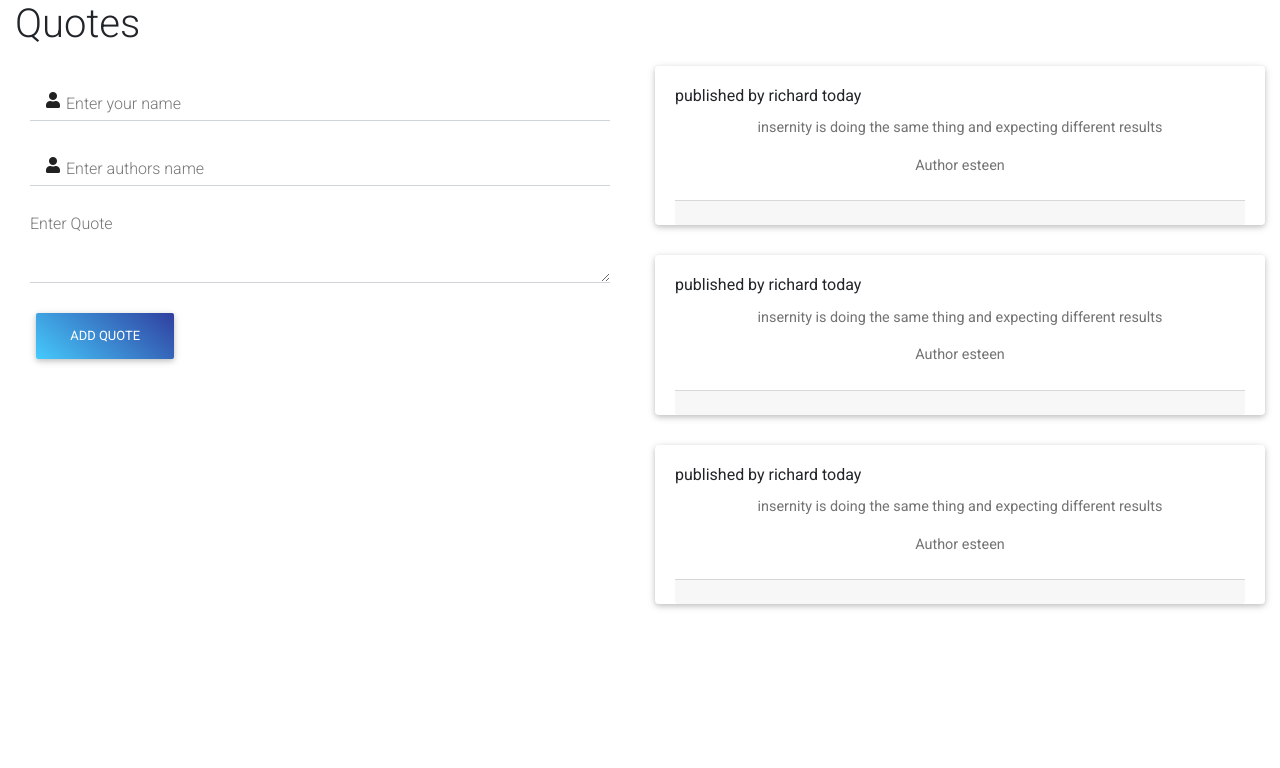
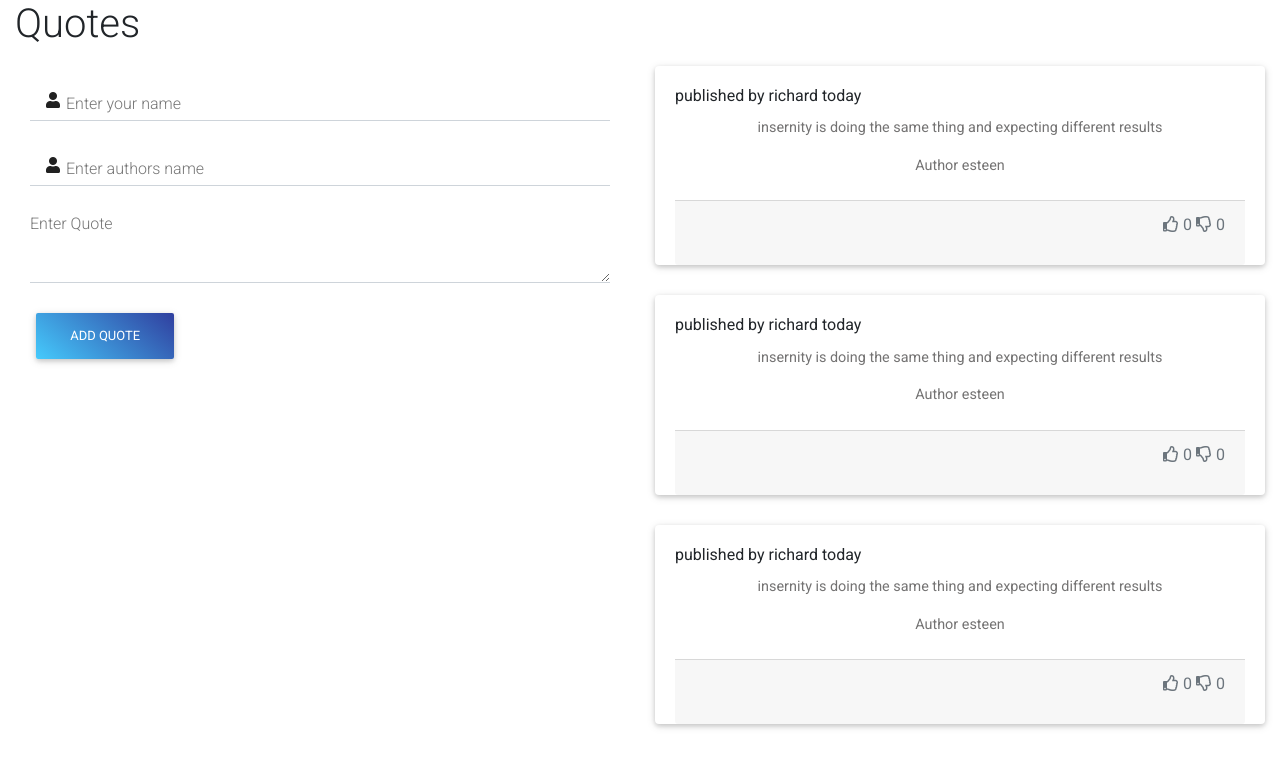
Before and after one commit to richardkefa/Quotes, an Angular app: page / in a window 1280 px wide. Shown: the top 768 px of the page. Built offline with nearby package versions, Linux system fonts and the light colour scheme.

Commit message:
add upvote downvote counter

```diff
--- a/src/app/app.component.html
+++ b/src/app/app.component.html
@@ -1,10 +1,10 @@
 <div class="container-fluid">
-  <h1>Quotes</h1>
+  <h1 class="animated rollIn 4s slow">Quotes</h1>
   <div class="row">
     <div class="col-md-6">
       <app-quote-form (addquote)="addNewQuote($event)"></app-quote-form>
     </div>
-    <div class="col-md-6">
+    <div class="col-md-6" style="overflow: scroll;">
       <div class="card card-cascade wider"  *ngFor='let Quote of quotes; let i=index'>
 
         <!-- Card content -->
@@ -17,7 +17,7 @@
           <!-- Card footer -->
           <div class="card-footer text-muted text-center mt-4">
             <div class="text-right">
-             <app-quotevotes></app-quotevotes>
+             <app-quotevotes [quotes]='Quote'(upvote)='upVote($event,i)' (downvote)='downVote($event,i)'></app-quotevotes>
             </div>
           </div>
 
--- a/src/app/app.component.ts
+++ b/src/app/app.component.ts
@@ -18,4 +18,12 @@ export class AppComponent {
     Quote.entryDate=new Date();
     this.quotes.push(Quote);
   }
+  upVote(value,index){
+    if(value){
+      value.upvote++;
+      this.quotes.push(index,value)
+    }
+
+
+  }
 }
--- a/src/app/quotevotes/quotevotes.component.html
+++ b/src/app/quotevotes/quotevotes.component.html
@@ -0,0 +1 @@
+<p><i class="far fa-thumbs-up" (click)="upVote(true)"></i>  {{quotes.upvote}} <i class="far fa-thumbs-down" (click)="downVote(true)"></i> {{quotes.downvote}}</p>
--- a/src/app/quotevotes/quotevotes.component.ts
+++ b/src/app/quotevotes/quotevotes.component.ts
@@ -1,4 +1,4 @@
-import { Component, OnInit, Input } from '@angular/core';
+import { Component, OnInit, Input, Output, EventEmitter } from '@angular/core';
 import { Quotes } from '../quotes';
 
 @Component({
@@ -9,6 +9,14 @@ import { Quotes } from '../quotes';
 export class QuotevotesComponent implements OnInit {
 
   @Input() quotes:Quotes;
+  @Output() upvote= new EventEmitter<boolean>();
+  upVote(upVote:boolean){
+    this.upvote.emit(upVote);
+  };
+  @Output() downvote= new EventEmitter<boolean>();
+  downVote(downVote:boolean){
+    this.downvote.emit(downVote);
+  }
   constructor() { }
 
   ngOnInit(): void {
--- a/src/styles.css
+++ b/src/styles.css
@@ -2,3 +2,13 @@
   margin-bottom: 30px;
   margin-top: 10px;
 }
+
+form {
+  position: relative;
+}
+
+@media only screen and(max-width: 420px){
+  form {
+    border: solid 2px black;
+  }
+}
```
